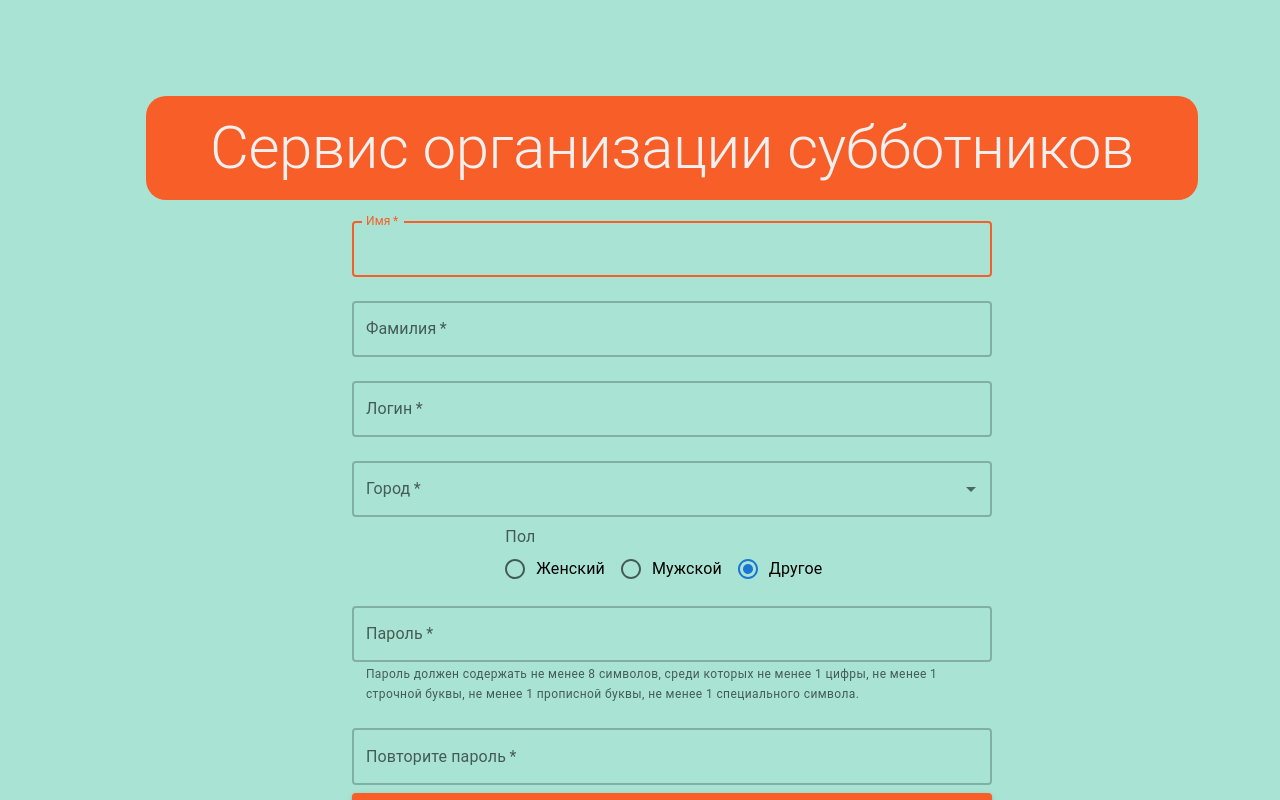
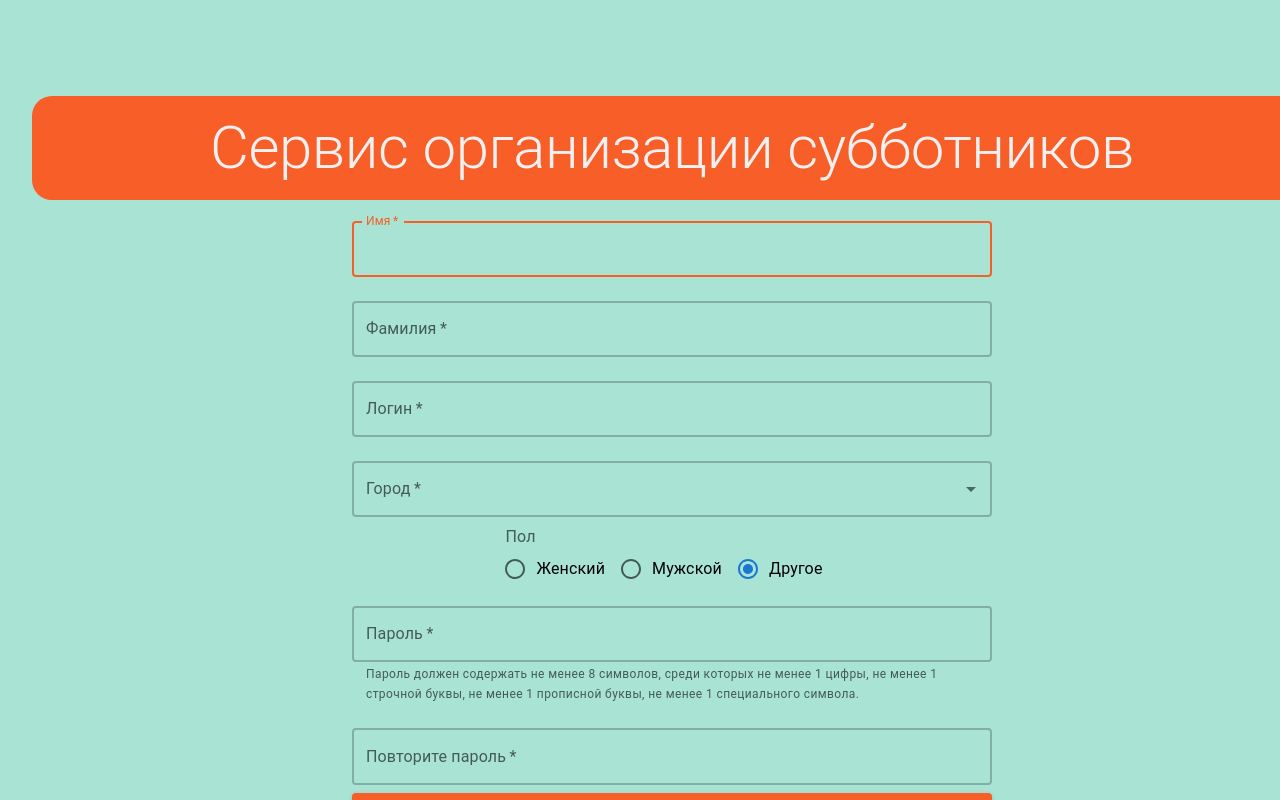
Before and after one commit to moevm/nosql1h25-cleanday, a React (Vite) app in the folder frontend/: page /register in a window 1280 px wide. Shown: the top 800 px of the page. Built offline with nearby package versions, Linux system fonts and the light colour scheme; no server answers.

Commit message:
fix: исправление стилей

```diff
--- a/frontend/src/App.tsx
+++ b/frontend/src/App.tsx
@@ -19,7 +19,7 @@
         <Box sx={{
             display: 'flex',
             paddingTop: '64px',
-            height: 'calc(98vh - 65px)',
+            height: 'calc(100vh - 65px)',
             width: '99.99vw',
             backgroundPositionX: 'x-start',
             top: 0,
--- a/frontend/src/pages/protected/CleandayPage/CleandayPage.tsx
+++ b/frontend/src/pages/protected/CleandayPage/CleandayPage.tsx
@@ -850,6 +850,7 @@
                                 <Grid item xs={6}>
                                     <TextField
                                         fullWidth
+
                                         label="Зарегистрировано участников (нажмите для списка)"
                                         value={cleanup.participant_count}
                                         InputProps={{readOnly: true}}
@@ -876,13 +877,52 @@
                                     </Button>
 
                                     {/* Информация о статусе участников */}
-                                    <Typography marginTop={'10px'} variant="body1" gutterBottom onClick={handleClick}>
+                                    <Typography
+                                        marginTop={'10px'}
+                                        variant="body1"
+                                        gutterBottom
+                                        onClick={handleClick}
+                                        sx={{
+                                            cursor: 'pointer',
+                                            color: '#3C6C5FFF',
+                                            textDecoration: 'underline',
+                                            '&:hover': {
+                                                color: 'darkblue',
+                                            },
+                                        }}
+                                    >
                                         Точно пойдут: {15} участников (нажмите для просмотра)
                                     </Typography>
-                                    <Typography marginTop={'10px'} variant="body1" gutterBottom onClick={handleClick}>
+                                    <Typography
+                                        marginTop={'10px'}
+                                        variant="body1"
+                                        gutterBottom
+                                        onClick={handleClick}
+                                        sx={{
+                                            cursor: 'pointer',
+                                            color: '#3C6C5FFF',
+                                            textDecoration: 'underline',
+                                            '&:hover': {
+                                                color: 'darkblue',
+                                            },
+                                        }}
+                                    >
                                         Опоздают: {5} участников (нажмите для просмотра)
                                     </Typography>
-                                    <Typography marginTop={'10px'} variant="body1" gutterBottom onClick={handleClick}>
+                                    <Typography
+                                        marginTop={'10px'}
+                                        variant="body1"
+                                        gutterBottom
+                                        onClick={handleClick}
+                                        sx={{
+                                            cursor: 'pointer',
+                                            color: '#3C6C5FFF',
+                                            textDecoration: 'underline',
+                                            '&:hover': {
+                                                color: 'darkblue',
+                                            },
+                                        }}
+                                    >
                                         Возможно, пойдут: {30} участников (нажмите для просмотра)
                                     </Typography>
 
--- a/frontend/src/pages/protected/UserPage/UserPage.css
+++ b/frontend/src/pages/protected/UserPage/UserPage.css
@@ -1,7 +1,3 @@
 :root {
-    background-color: #a9e3d4;
+    background-color: #ffffff ;
 }
-
-:root {
-    background-color: #ffffff;
-}
--- a/frontend/src/pages/protected/UsersPage/UsersPage.css
+++ b/frontend/src/pages/protected/UsersPage/UsersPage.css
@@ -1,7 +1,3 @@
 .user-box {
     background: #fff;
 }
-
-:root {
-    background-color: #ffffff;
-}
--- a/frontend/src/pages/protected/UsersPage/UsersPage.tsx
+++ b/frontend/src/pages/protected/UsersPage/UsersPage.tsx
@@ -127,15 +127,15 @@
             muiFilterTextFieldProps: getNonNegativeNumberFilterProps(),
         },
         {
-            accessorKey: 'cleaned',
-            header: 'Убрано, м²',
+            accessorKey: 'organizedCount',
+            header: 'Организованные субботники',
             filterVariant: 'range',
             size: 220,
             muiFilterTextFieldProps: getNonNegativeNumberFilterProps(),
         },
         {
-            accessorKey: 'organizedCount',
-            header: 'Организованные субботники',
+            accessorKey: 'cleaned',
+            header: 'Убрано, м²',
             filterVariant: 'range',
             size: 220,
             muiFilterTextFieldProps: getNonNegativeNumberFilterProps(),
--- a/frontend/src/pages/public/RegistrationPage/RegistrationPage.css
+++ b/frontend/src/pages/public/RegistrationPage/RegistrationPage.css
@@ -1,9 +1,19 @@
-.registration-container,
+.registration-container {
+    display: flex;
+    flex-direction: column;
+    align-items: center;
+    background-color: #a9e3d4;
+    height: 151vh;
+    min-width: 100vw;
+}
+
 .login-box {
     display: flex;
     flex-direction: column;
     align-items: center;
+    background-color: #a9e3d4;
 }
+
 
 .regToolbar {
     display: flex;
--- a/frontend/src/pages/public/RegistrationPage/RegistrationPage.tsx
+++ b/frontend/src/pages/public/RegistrationPage/RegistrationPage.tsx
@@ -319,10 +319,10 @@
                         </Button>
                     </Box>
                 </form>
-            </Box>
-            <Box mt={4} display="flex" justifyContent="center">
-                <img src="/basementMenuImage.png" alt="Statistics Page" style={{maxWidth: '70%', height: 'auto'}}/>
-            </Box>
+                <Box mt={4} display="flex" justifyContent="center">
+                    <img src="/basementMenuImage.png" alt="Statistics Page" style={{maxWidth: '70%', height: 'auto'}}/>
+                </Box>
+            </Box>ь   мааааа р
         </Container>
     );
 };
```
